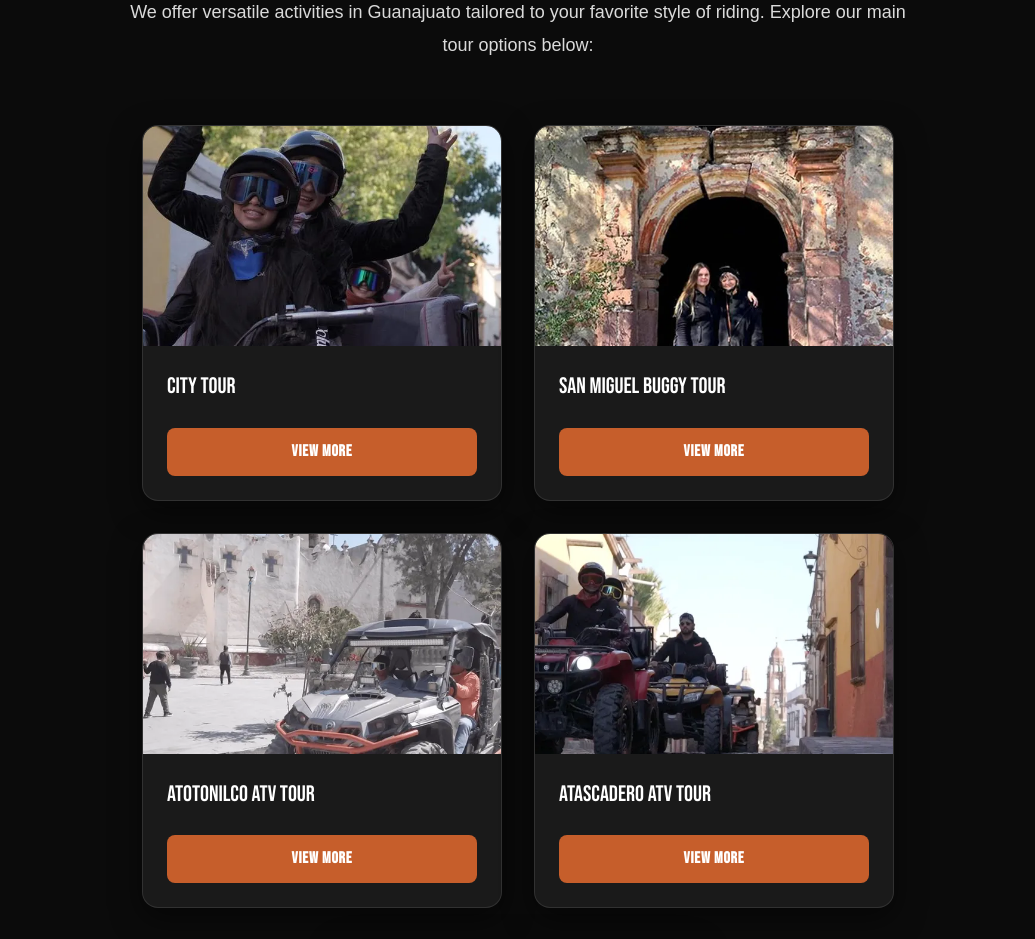
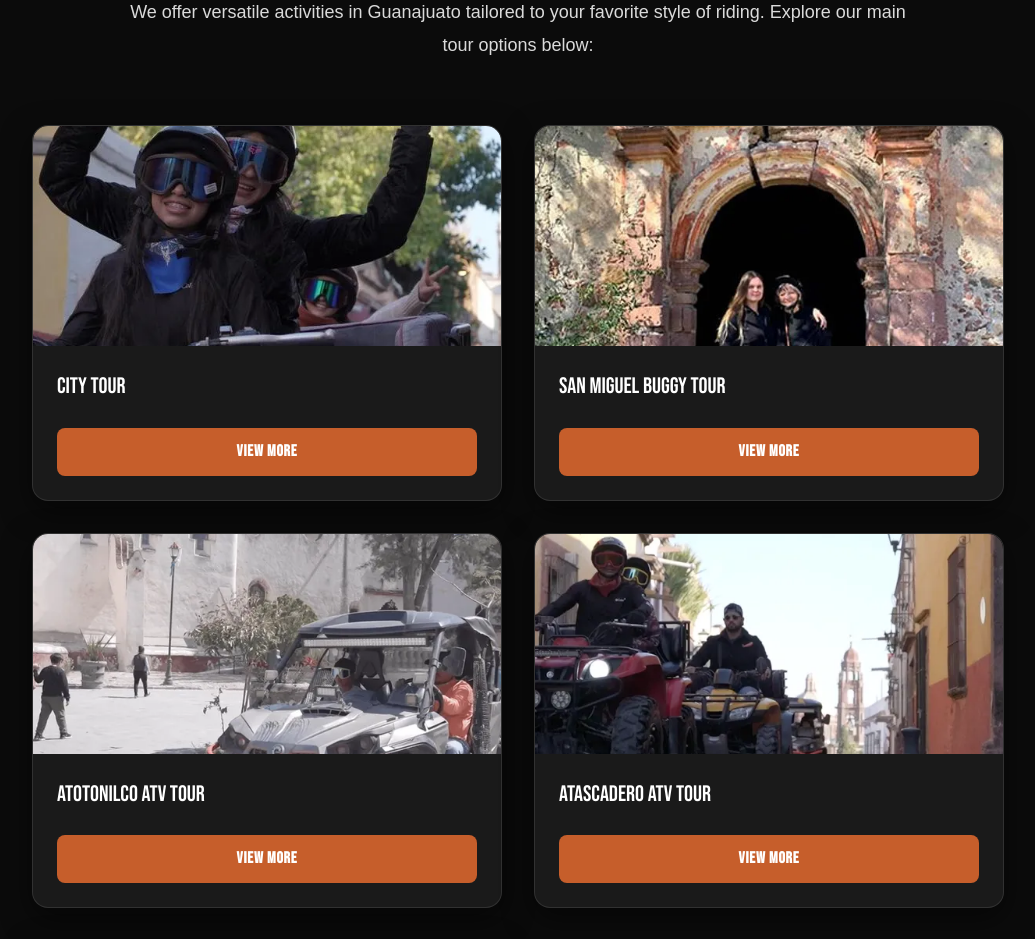
Before and after one commit to DraftStudiomx/Guey-tours-SEO, a Next.js app: page /tours-guanajuato in a window 1280 px wide. Shown: the part 2180-3119 px from the top of the page, without its empty margins (122-1157 px from the left). Built offline with nearby package versions, Linux system fonts and the light colour scheme; a web font is replaced by a local one.

Commit message:
Update ToursGuanajuatoContent.tsx

```diff
--- a/app/tours-guanajuato/ToursGuanajuatoContent.tsx
+++ b/app/tours-guanajuato/ToursGuanajuatoContent.tsx
@@ -305,20 +305,16 @@ const [openIndex, setOpenIndex] = useState<number | null>(null)
       </p>
     </div>
 
-    {/* Contenedor de las 5 Tarjetas (3 arriba, 2 abajo centradas) */}
+    {/* Contenedor de las 5 Tarjetas (Grid responsivo seguro y fluido) */}
     <div style={{
-      display: 'flex',
-      flexWrap: 'wrap',
+      display: 'grid',
+      gridTemplateColumns: 'repeat(auto-fit, minmax(320px, 1fr))',
       gap: '2rem',
-      justifyContent: 'center',
-      maxWidth: '1160px',
-      margin: '0 auto'
+      justifyContent: 'center'
     }}>
 
       {/* --- TARJETA 1 --- */}
       <div style={{
-        flex: '1 1 340px',
-        maxWidth: '360px',
         background: '#1a1a1a',
         borderRadius: '16px',
         border: '1px solid rgba(255, 255, 255, 0.1)',
@@ -373,8 +369,6 @@ const [openIndex, setOpenIndex] = useState<number | null>(null)
 
       {/* --- TARJETA 2 --- */}
       <div style={{
-        flex: '1 1 340px',
-        maxWidth: '360px',
         background: '#1a1a1a',
         borderRadius: '16px',
         border: '1px solid rgba(255, 255, 255, 0.1)',
@@ -429,8 +423,6 @@ const [openIndex, setOpenIndex] = useState<number | null>(null)
 
       {/* --- TARJETA 3 --- */}
       <div style={{
-        flex: '1 1 340px',
-        maxWidth: '360px',
         background: '#1a1a1a',
         borderRadius: '16px',
         border: '1px solid rgba(255, 255, 255, 0.1)',
@@ -485,8 +477,6 @@ const [openIndex, setOpenIndex] = useState<number | null>(null)
 
       {/* --- TARJETA 4 --- */}
       <div style={{
-        flex: '1 1 340px',
-        maxWidth: '360px',
         background: '#1a1a1a',
         borderRadius: '16px',
         border: '1px solid rgba(255, 255, 255, 0.1)',
@@ -541,8 +531,6 @@ const [openIndex, setOpenIndex] = useState<number | null>(null)
 
       {/* --- TARJETA 5 --- */}
       <div style={{
-        flex: '1 1 340px',
-        maxWidth: '360px',
         background: '#1a1a1a',
         borderRadius: '16px',
         border: '1px solid rgba(255, 255, 255, 0.1)',
```
